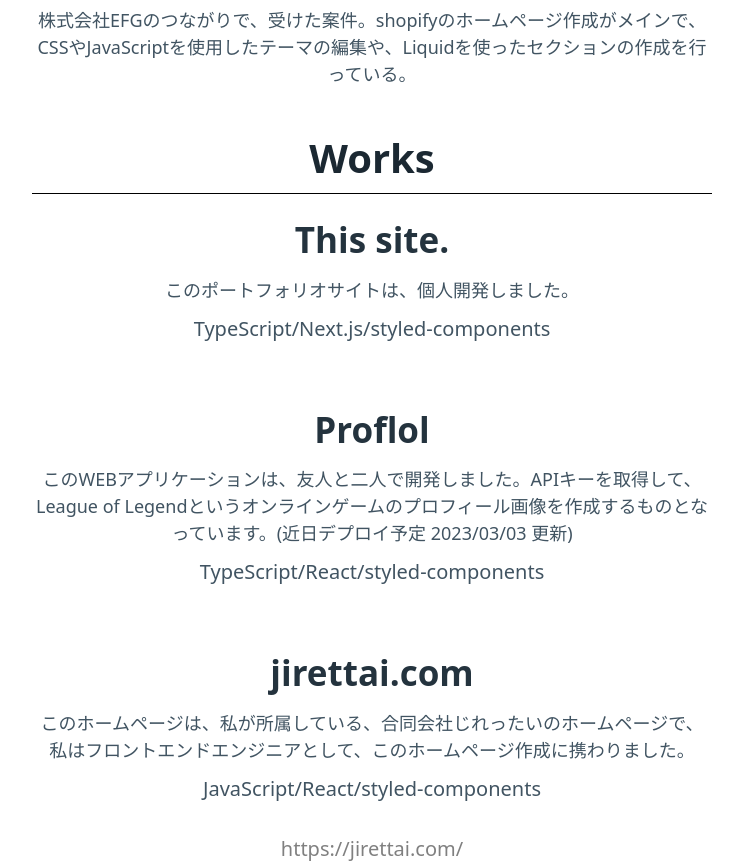
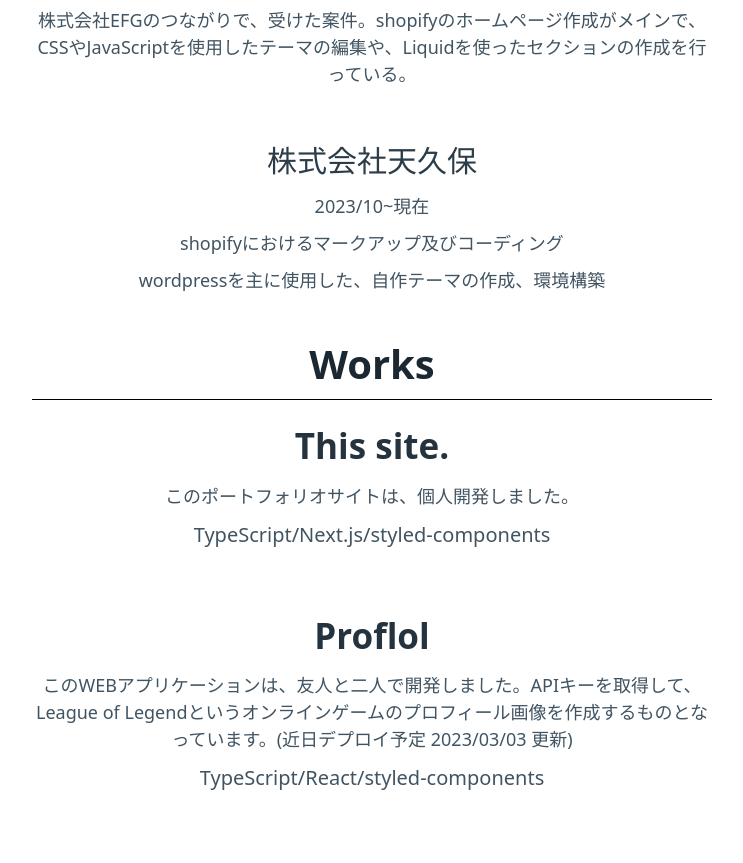
Before and after one commit to skikuchi7329/Portfolio, a Next.js app: page / in a window 1280 px wide. Shown: the part 1660-2523 px from the top of the page, without its empty margins (268-1011 px from the left). Built offline with nearby package versions, Linux system fonts and the light colour scheme.

Commit message:
add career

```diff
--- a/src/data/index.ts
+++ b/src/data/index.ts
@@ -50,4 +50,10 @@
     contents: "shopifyにおけるマークアップ及びコーディング",
     details: "株式会社EFGのつながりで、受けた案件。shopifyのホームページ作成がメインで、CSSやJavaScriptを使用したテーマの編集や、Liquidを使ったセクションの作成を行っている。",
   },
+  {
+    company: "株式会社天久保",
+    term: "2023/10~現在",
+    contents: "shopifyにおけるマークアップ及びコーディング",
+    details: "wordpressを主に使用した、自作テーマの作成、環境構築",
+  }
 ]
```
